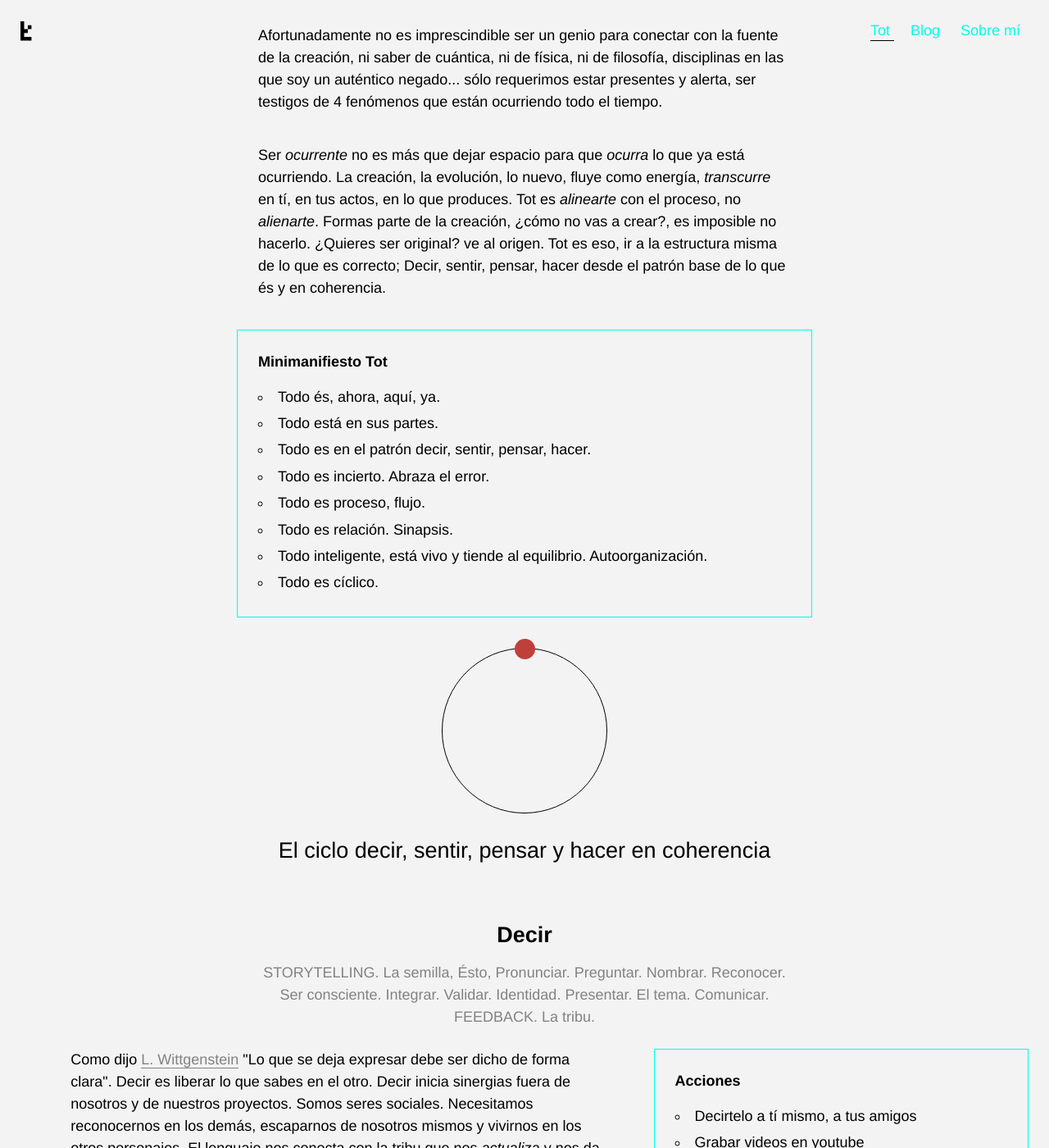
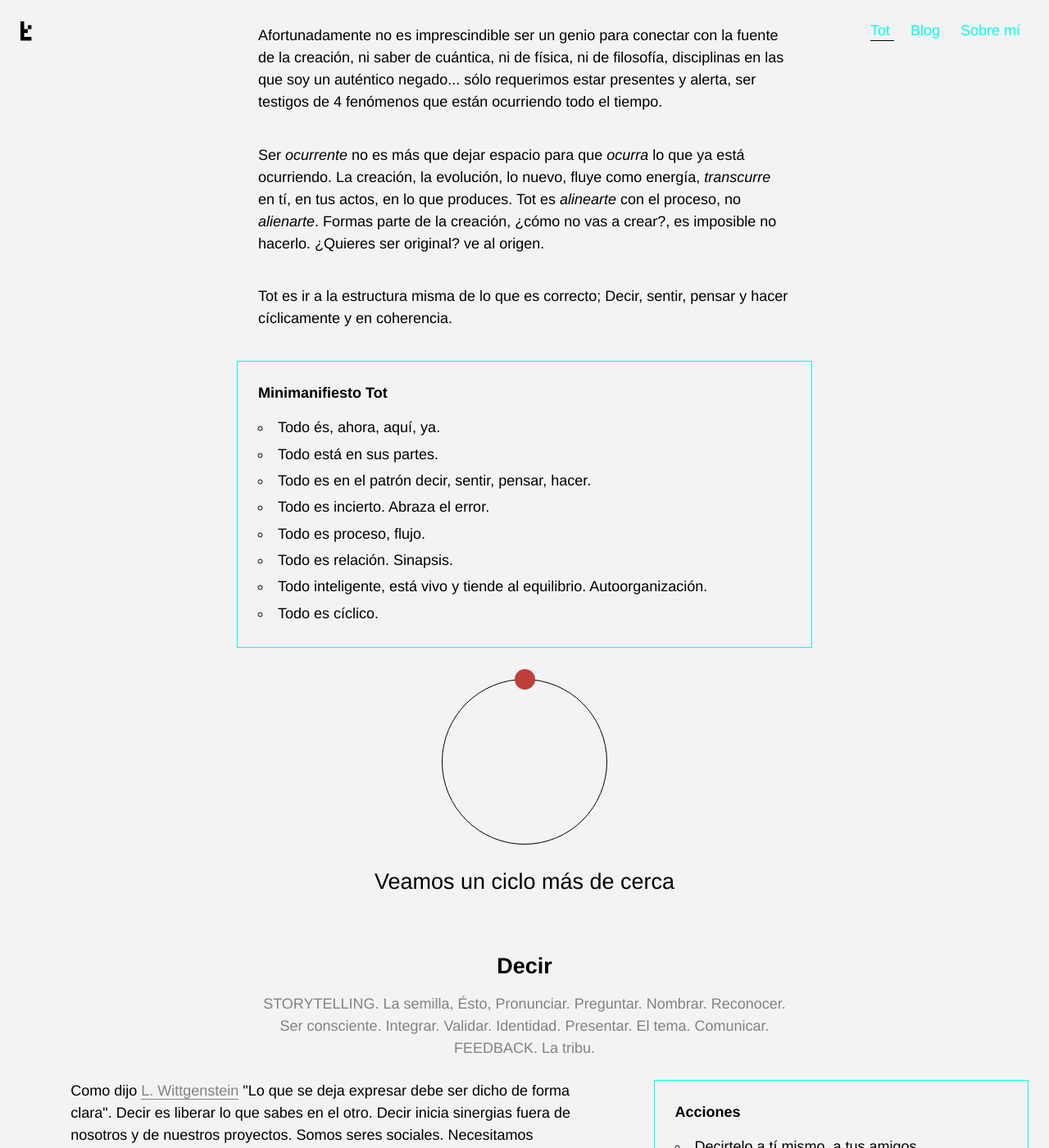
Before and after one commit to t0t/deprecated-personal-portfolio, a Jekyll site: the page built from index.html, in a window 1280 px wide and 1400 px high, scrolled down 2607 px. Shown: the whole window at 82% size. Built offline with Jekyll 4.4.1, drawn with Linux system fonts in a browser that asks for light colours.

Commit message:
Content added :cyclone:

```diff
--- a/index.html
+++ b/index.html
@@ -46,7 +46,9 @@ lang: es
 
     <p>Afortunadamente no es imprescindible ser un genio para conectar con la fuente de la creación, ni saber de cuántica, ni de física, ni de filosofía, disciplinas en las que soy un auténtico negado... sólo requerimos estar presentes y alerta, ser testigos de 4 fenómenos que están ocurriendo todo el tiempo.</p>
 
-    <p>Ser <i>ocurrente</i> no es más que dejar espacio para que <i>ocurra</i> lo que ya está ocurriendo. La creación, la evolución, lo nuevo, fluye como energía, <i>transcurre</i> en tí, en tus actos, en lo que produces. Tot es <i>alinearte</i> con el proceso, no <i>alienarte</i>. Formas parte de la creación, ¿cómo no vas a crear?, es imposible no hacerlo. ¿Quieres ser original? ve al origen. Tot es eso, ir a la estructura misma de lo que es correcto; Decir, sentir, pensar, hacer desde el patrón base de lo que és y en coherencia.</p>
+    <p>Ser <i>ocurrente</i> no es más que dejar espacio para que <i>ocurra</i> lo que ya está ocurriendo. La creación, la evolución, lo nuevo, fluye como energía, <i>transcurre</i> en tí, en tus actos, en lo que produces. Tot es <i>alinearte</i> con el proceso, no <i>alienarte</i>. Formas parte de la creación, ¿cómo no vas a crear?, es imposible no hacerlo. ¿Quieres ser original? ve al origen.</p>
+
+    <p>Tot es ir a la estructura misma de lo que es correcto; Decir, sentir, pensar y hacer cíclicamente y en coherencia.</p>
 
     <dl>
       <dt>Minimanifiesto Tot</dt>
@@ -62,7 +64,7 @@ lang: es
 
     <div class="Tot"><div class="Tot__pointer"></div></div>
 
-    <h2>El ciclo decir, sentir, pensar y hacer en coherencia</h2>
+    <h2>Veamos un ciclo más de cerca</h2>
 
     <ul class="Card">
 
```
